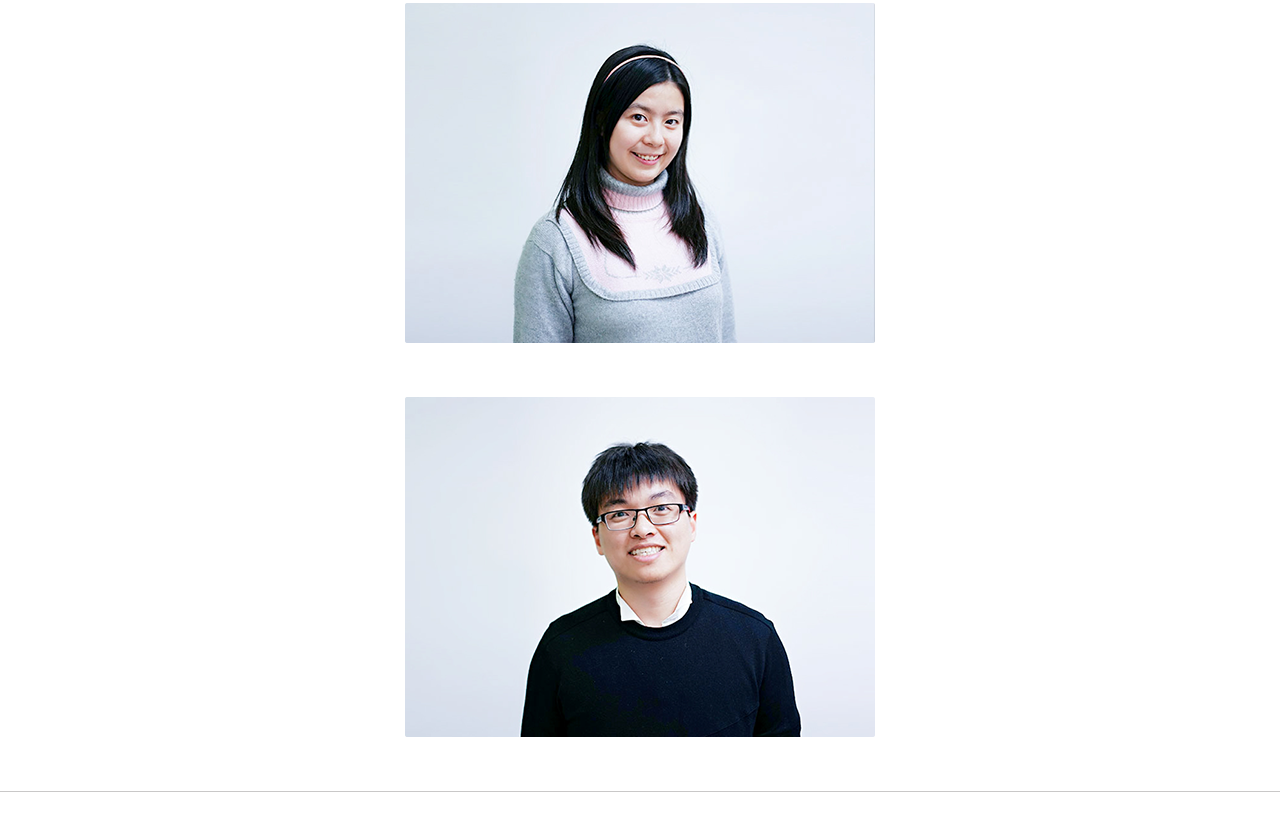
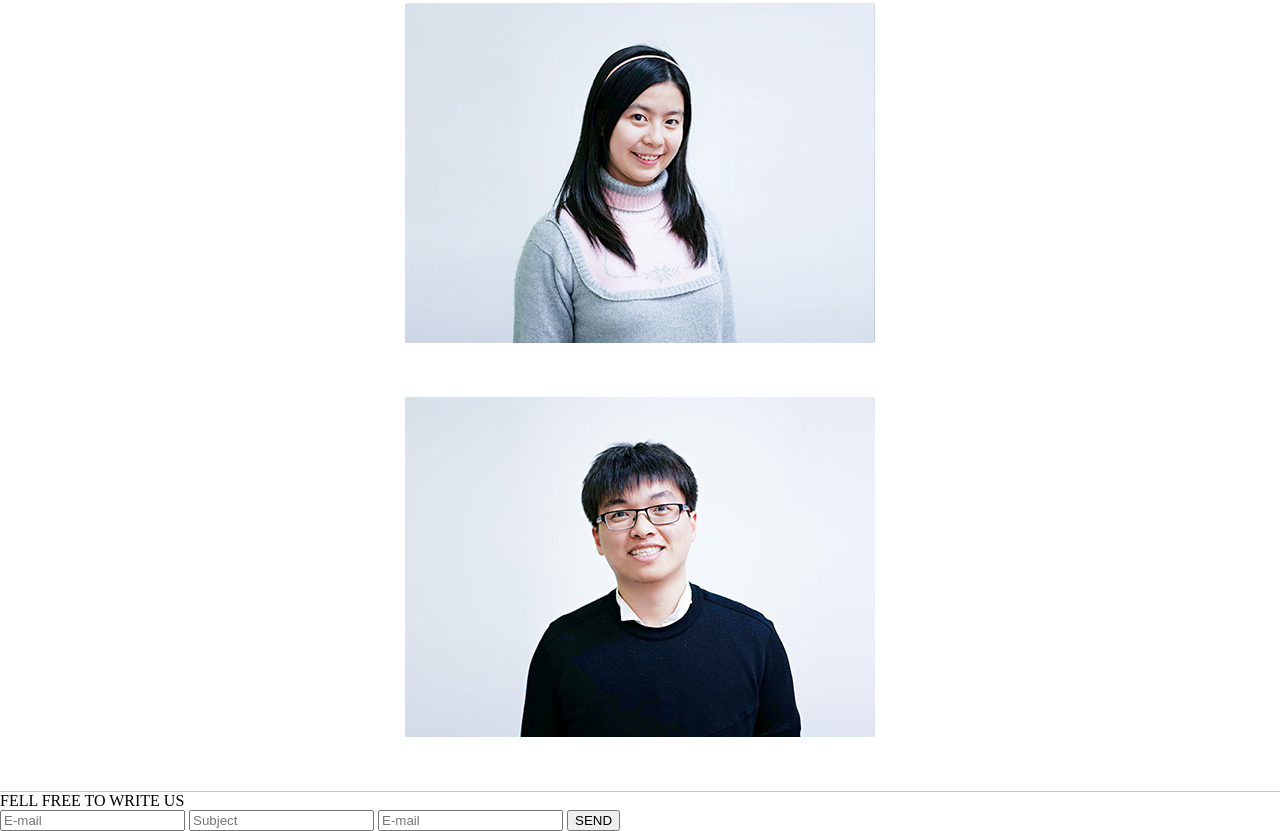
Before and after one commit to Brayan-W/day09-11, a plain HTML site: page index.html in a window 1280 px wide. Shown: the part 4750-5581 px from the top of the page. Before the commit the page ends 5542 px from the top, so only its background shows below. Drawn offline with Linux system fonts and the light colour scheme.

Commit message:
格式修改

```diff
--- a/index.html
+++ b/index.html
@@ -187,7 +187,18 @@
                 </div>
             </div>
         </div>
-        <div id="contacts"></div>
+        <div id="contacts">
+            <div class="to-contact">
+                <p>FELL FREE TO WRITE US</p>
+                <input type="text" placeholder="E-mail">
+                <input type="text" placeholder="Subject">
+                <input type="text" placeholder="E-mail">
+                <button>SEND</button>
+            </div>
+            <div class="our-contacts">
+
+            </div>
+        </div>
     </div>
     <div id="footer"></div>
 </body>
```
Also changed, not shown: css/index.css (+11 -7 lines).
